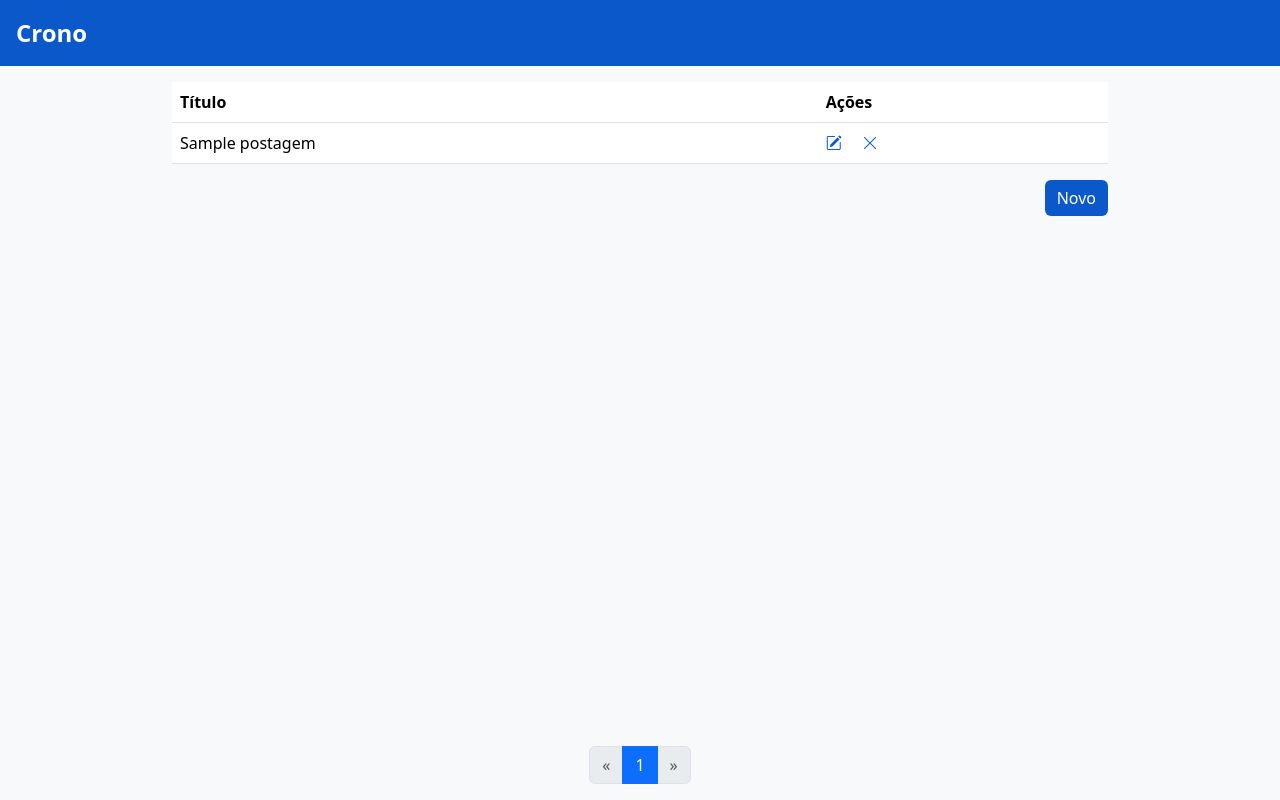
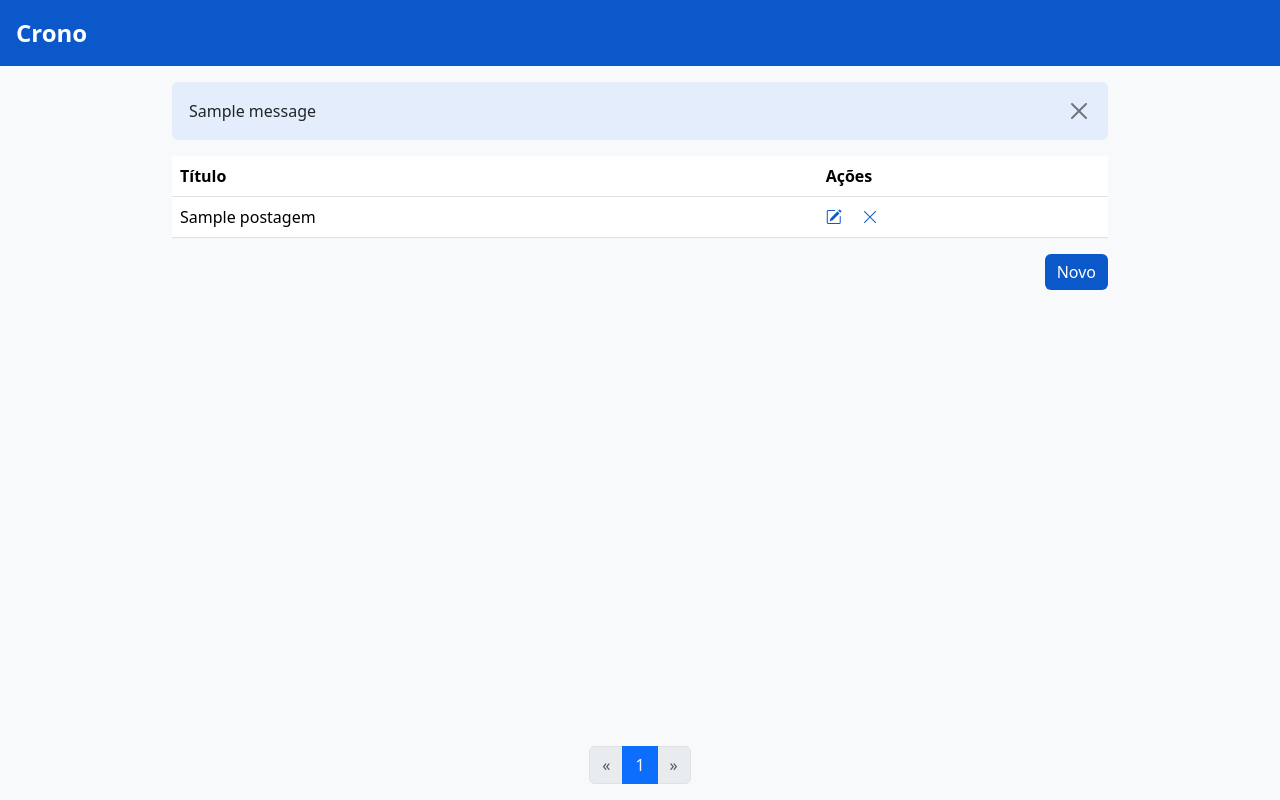
Before and after one commit to adolfocustodio/Crono6.0, a Django app: page /postagem/listar/ in a window 1280 px wide. Run offline with Django 5.2, Linux system fonts and the light colour scheme; tables that the repository leaves empty hold one stand-in row (values such as "Sample post"); one stand-in notice (Sample message) is shown.

Commit message:
success message

```diff
--- a/postagens/views.py
+++ b/postagens/views.py
@@ -1,23 +1,27 @@
+from django.contrib.messages.views import SuccessMessageMixin
 from django.views import generic
 from .models import Postagem
 from .forms import PostagemForm
 from django.urls import reverse_lazy
 
-class PostagemCriar(generic.CreateView):
+class PostagemCriar(SuccessMessageMixin, generic.CreateView):
     form_class = PostagemForm
     model = Postagem
     success_url = reverse_lazy('postagens:postagem_listar')
+    success_message = "A postagem foi criada com sucesso."
 
 class PostagemListar(generic.ListView):
     model = Postagem
     context_object_name = 'postagens'
     paginate_by = 10
 
-class PostagemEditar(generic.UpdateView):
+class PostagemEditar(SuccessMessageMixin, generic.UpdateView):
     form_class = PostagemForm
     model = Postagem
     success_url = reverse_lazy('postagens:postagem_listar')
+    success_message = "A postagem foi atualizada com sucesso."
 
-class PostagemExcluir(generic.DeleteView):
+class PostagemExcluir(SuccessMessageMixin, generic.DeleteView):
     model = Postagem
     success_url = reverse_lazy('postagens:postagem_listar')
+    success_message = "A postagem foi excluída com sucesso."
--- a/static/css/dashboard.css
+++ b/static/css/dashboard.css
@@ -14,11 +14,16 @@ hr {
     color: var(--azul);
 }
 
-
 tbody tr:hover td {
     background-color: var(--azul_claro);
 }
 
+.alert {
+    background-color: var(--azul_claro);
+    border-radius: 6px;
+    display: flex;
+    justify-content: space-between;
+}
 
 form {
     width: 750px;
--- a/templates/categorias/categoria_form.html
+++ b/templates/categorias/categoria_form.html
@@ -8,7 +8,7 @@
     </div>
     <hr>
     <div class="text-end">
-        <button class="btn_azul" type="submit">Criar</button>
+        <button class="btn_azul" type="submit">Enviar</button>
     </div>
 </form>
 {% endblock main %}
--- a/templates/categorias/categoria_list.html
+++ b/templates/categorias/categoria_list.html
@@ -1,6 +1,9 @@
 {% extends "base.html" %}
 {% block main %}
 <div class="w-75">
+    {% if messages %}
+    {% include "messages.html" %}
+    {% endif %}
     <table class="table">
         <thead>
             <tr>
--- /dev/null
+++ b/templates/messages.html
@@ -0,0 +1,6 @@
+{% for message in messages %}
+    <div class="alert">
+        <p class="mb-0">{{ message }}</p>
+        <button class="btn-close" data-bs-dismiss="alert" type="button"></button>
+    </div>
+{% endfor %}
--- a/templates/postagens/postagem_form.html
+++ b/templates/postagens/postagem_form.html
@@ -16,7 +16,7 @@
     </div>
     <hr>
     <div class="text-end">
-        <button class="btn_azul" type="submit">Criar</button>
+        <button class="btn_azul" type="submit">Enviar</button>
     </div>
 </form>
 {% endblock main %}
--- a/templates/postagens/postagem_list.html
+++ b/templates/postagens/postagem_list.html
@@ -1,6 +1,9 @@
 {% extends "base.html" %}
 {% block main %}
 <div class="w-75">
+    {% if messages %}
+    {% include "messages.html" %}
+    {% endif %}
     <table class="table">
         <thead>
             <tr>
```
Also changed, not shown: categorias/views.py (+7 -3 lines).
